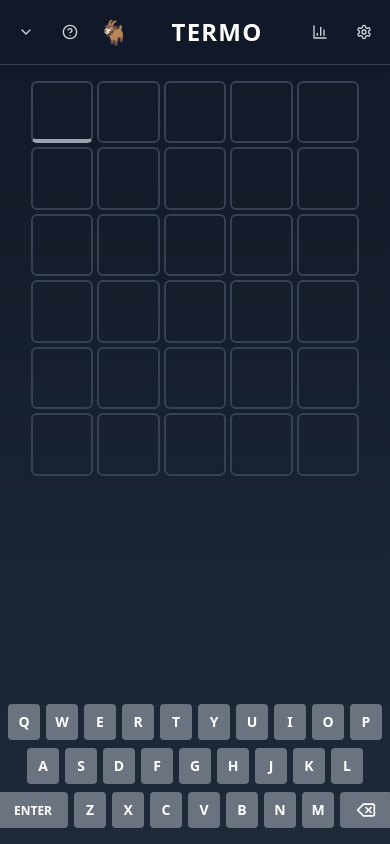
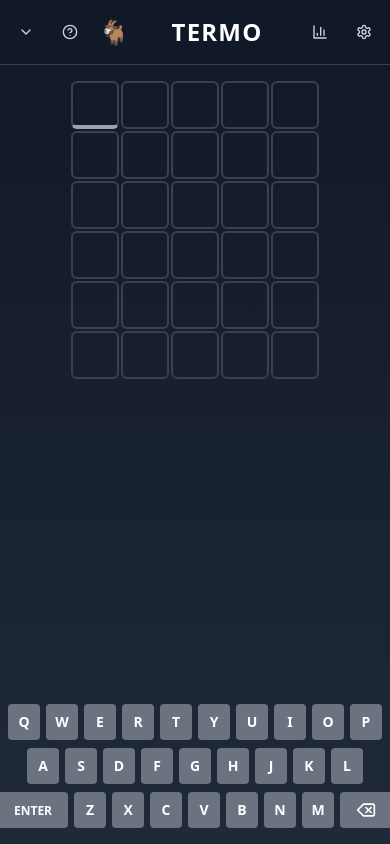
Before and after one commit to arthr/term-ooo, a React (Vite) app: page / in a window 390 px wide. Built offline with nearby package versions, Linux system fonts and the light colour scheme.

Commit message:
wip: implementa novos componentes Tile/GameBoard
Adiciona versões otimizadas em src/components/new/ para testes.
Usam CSS variables para escala responsiva.

Próximo: validação e substituição dos componentes atuais.

```diff
--- a/src/components/GameLayout.tsx
+++ b/src/components/GameLayout.tsx
@@ -1,6 +1,6 @@
 // src/components/GameLayout.tsx
 import { GameState } from '@/game/types'
-import { GameBoard } from './GameBoard'
+import { GameBoard as NewGameBoard } from './new/GameBoard'
 
 interface GameLayoutProps {
   gameState: GameState
@@ -34,18 +34,18 @@ export function GameLayout({
         ? 'flex justify-center py-4 space-x-3 md:space-x-8'
         : 'grid grid-cols-2 md:flex md:w-11/12 w-10/12 pt-4 justify-between items-center gap-x-4 gap-y-2 mx-auto'
 
-  const boardClassName = mode === 'termo' ? 'w-11/12 md:max-w-xs' : undefined
+  const gameMode = mode === 'termo' ? 'uno' : mode === 'dueto' ? 'duo' : 'quadra'
 
   return (
     <div className={containerClassName}>
       {boards.map((board, index) => (
-        <GameBoard
-          key={`${board.solution}-${index}`}
-          className={boardClassName}
+        <NewGameBoard
+          key={index}
           board={board}
           currentGuess={currentGuess}
           currentRow={currentRow}
           maxAttempts={maxAttempts}
+          gameMode={gameMode}
           highContrast={highContrast}
           cursorPosition={cursorPosition}
           shouldShake={shouldShake}
--- /dev/null
+++ b/src/components/new/GameBoard.tsx
@@ -0,0 +1,123 @@
+import { Board } from '@/game/types'
+import { Tile } from './Tile'
+import { cn } from '@/lib/utils'
+
+interface GameBoardProps {
+  className?: string
+  board: Board
+  currentGuess: string | string[]
+  currentRow: number
+  maxAttempts: number
+  gameMode: 'uno' | 'duo' | 'quadra'
+  highContrast?: boolean
+  cursorPosition?: number
+  shouldShake?: boolean
+  onTileClick?: (position: number) => void
+  revealingRow?: number
+  lastTypedIndex?: number
+  happyRow?: number
+}
+
+export function GameBoard({
+  className,
+  board,
+  currentGuess,
+  currentRow,
+  maxAttempts,
+  gameMode,
+  highContrast = false,
+  cursorPosition = 0,
+  shouldShake = false,
+  onTileClick,
+  revealingRow = -1,
+  lastTypedIndex = -1,
+  happyRow = -1,
+}: GameBoardProps) {
+  const rows = []
+
+  // Gap entre tiles baseado no modo
+  const getGapClasses = () => {
+    return 'gap-0.5 sm:gap-1 md:gap-1.5 lg:gap-2';
+  };
+
+  // 1. Linhas com palpites já feitos
+  for (let i = 0; i < board.guesses.length; i++) {
+    const guess = board.guesses[i]
+    const isRevealing = i === revealingRow
+    const isHappyJump = i === happyRow
+
+    rows.push(
+      <div
+        key={i}
+        className={cn('flex justify-center relative', getGapClasses())}
+        style={{ zIndex: isHappyJump ? 100 : 'auto' }}
+      >
+        {guess.tiles.map((tile, j) => (
+          <Tile
+            key={j}
+            letter={tile.letter}
+            state={tile.state}
+            gameMode={gameMode}
+            isHighContrast={highContrast}
+            animationDelay={j * 100}
+            isFlipping={isRevealing}
+            isHappy={isHappyJump}
+          />
+        ))}
+      </div>
+    )
+  }
+
+  // 2. Linha atual (se ainda não acabou)
+  if (currentRow < maxAttempts && !board.isComplete) {
+    const currentTiles = []
+    for (let i = 0; i < 5; i++) {
+      // currentGuess é um array
+      const letter = Array.isArray(currentGuess) ? (currentGuess[i] || '') : ''
+      currentTiles.push(
+        <Tile
+          key={i}
+          letter={letter}
+          state={letter ? 'filled' : 'empty'}
+          gameMode={gameMode}
+          isHighContrast={highContrast}
+          isEditing={cursorPosition === i}
+          onClick={onTileClick ? () => onTileClick(i) : undefined}
+          isTyping={i === lastTypedIndex && letter !== ''}
+        />
+      )
+    }
+    rows.push(
+      <div
+        key={currentRow}
+        className={cn(
+          'flex justify-center',
+          getGapClasses(),
+          shouldShake && 'animate-shake'
+        )}
+      >
+        {currentTiles}
+      </div>
+    )
+  }
+
+  // 3. Linhas vazias restantes
+  const remainingRows = maxAttempts - rows.length
+  for (let i = 0; i < remainingRows; i++) {
+    rows.push(
+      <div key={board.guesses.length + i + 1} className={cn('flex justify-center', getGapClasses())}>
+        {Array(5)
+          .fill(0)
+          .map((_, j) => (
+            <Tile key={j} letter="" state="empty" gameMode={gameMode} isHighContrast={highContrast} />
+          ))}
+      </div>
+    )
+  }
+
+  return (
+    <div className={cn('flex flex-col', getGapClasses(), className, board.isComplete && 'opacity-90')}>
+      {rows}
+    </div>
+  )
+}
--- /dev/null
+++ b/src/components/new/Tile.tsx
@@ -0,0 +1,112 @@
+import { cn } from '@/lib/utils'
+import { TileState } from '@/game/types'
+
+interface TileProps {
+  letter: string;
+  state: TileState;
+  gameMode: "uno" | "duo" | "quadra";
+  isHighContrast?: boolean;
+  animationDelay?: number;
+  isEditing?: boolean;
+  onClick?: () => void;
+  isFlipping?: boolean;
+  isTyping?: boolean;
+  isHappy?: boolean;
+}
+
+export function Tile({
+  letter,
+  state,
+  gameMode,
+  isHighContrast = false,
+  animationDelay = 0,
+  isEditing = false,
+  onClick,
+  isFlipping = false,
+  isTyping = false,
+  isHappy = false,
+}: TileProps) {
+  // Tamanhos responsivos baseados no modo (mantidos do original)
+  const getSizeClasses = () => {
+    switch (gameMode) {
+      case "uno":
+        return "w-12 h-12 sm:w-14 sm:h-14 md:w-16 md:h-16 lg:w-16 lg:h-16";
+      case "duo":
+        return "w-6 h-6 sm:w-9 sm:h-9 md:w-16 md:h-16 lg:w-16 lg:h-16";
+      case "quadra":
+        return "w-7 h-7 sm:w-8 sm:h-8 md:w-10 md:h-10 lg:w-11 lg:h-11";
+      default:
+        return "w-12 h-12";
+    }
+  };
+
+  // Tamanhos de fonte proporcionais (mantidos do original)
+  const getFontSizeClasses = () => {
+    switch (gameMode) {
+      case "uno":
+        return "text-xl sm:text-2xl md:text-3xl lg:text-3xl";
+      case "duo":
+        return "text-[10px] sm:text-sm md:text-3xl lg:text-3xl";
+      case "quadra":
+        return "text-xs sm:text-sm md:text-base lg:text-lg";
+      default:
+        return "text-xl";
+    }
+  };
+
+  // Estados de cores - normal e alto contraste
+  const stateClasses = {
+    empty: 'bg-transparent border-gray-700',
+    filled: 'bg-transparent border-gray-500',
+    correct: isHighContrast
+      ? 'bg-orange-500 border-orange-500 text-white'
+      : 'bg-green-600 border-green-600 text-white',
+    present: isHighContrast
+      ? 'bg-cyan-500 border-cyan-500 text-white'
+      : 'bg-yellow-500 border-yellow-500 text-white',
+    absent: 'bg-gray-800 border-gray-800 text-white',
+  }
+
+  // Determinar a cor final para a animação flip (CSS variable)
+  const getTileColor = () => {
+    if (state === 'correct') return isHighContrast ? '#f97316' : '#16a34a'
+    if (state === 'present') return isHighContrast ? '#06b6d4' : '#eab308'
+    if (state === 'absent') return '#1f2937'
+    return 'transparent'
+  }
+
+  return (
+    <div
+      onClick={onClick}
+      className={cn(
+        // Tamanhos (mantidos do original)
+        getSizeClasses(),
+
+        // Base
+        'flex items-center justify-center font-extrabold rounded-md border-2',
+
+        // Estados (aplicar apenas se NÃO estiver flipping)
+        !isFlipping && stateClasses[state],
+
+        // Editing state
+        isEditing && 'border-b-4 !border-b-gray-400',
+
+        // Interatividade
+        onClick && 'cursor-pointer hover:scale-105',
+
+        // Animações
+        isFlipping && 'animate-flip text-white',
+        isTyping && 'animate-type',
+        isHappy && 'animate-happy'
+      )}
+      style={{
+        animationDelay: (isFlipping || isHappy) ? `${animationDelay}ms` : undefined,
+        '--tile-color': getTileColor(),
+      } as React.CSSProperties}
+    >
+      <span className={cn('text-white uppercase font-extrabold', getFontSizeClasses())}>
+        {letter.toUpperCase()}
+      </span>
+    </div>
+  );
+}
```
Also changed, not shown: 1 other file (tests, documents, lock files or other folders).
